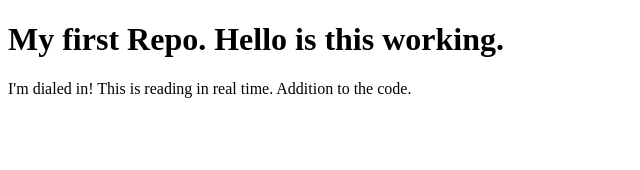
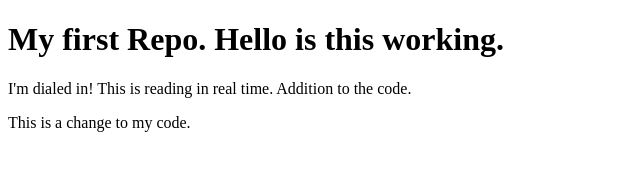
Before and after one commit to ElijahMac03/index.html, a plain HTML site: page index.html in a window 1280 px wide. Shown: the whole page, without its empty margins (0-640 px from the left). Drawn offline with Linux system fonts and the light colour scheme.

Commit message:
new feature added

```diff
--- a/index.html
+++ b/index.html
@@ -8,5 +8,6 @@
   <body>
     <h1>My first Repo. Hello is this working.</h1>
     <p>I'm dialed in! This is reading in real time. Addition to the code.</p>
+    <p>This is a change to my code.</p>
   </body>
 </html>
```
